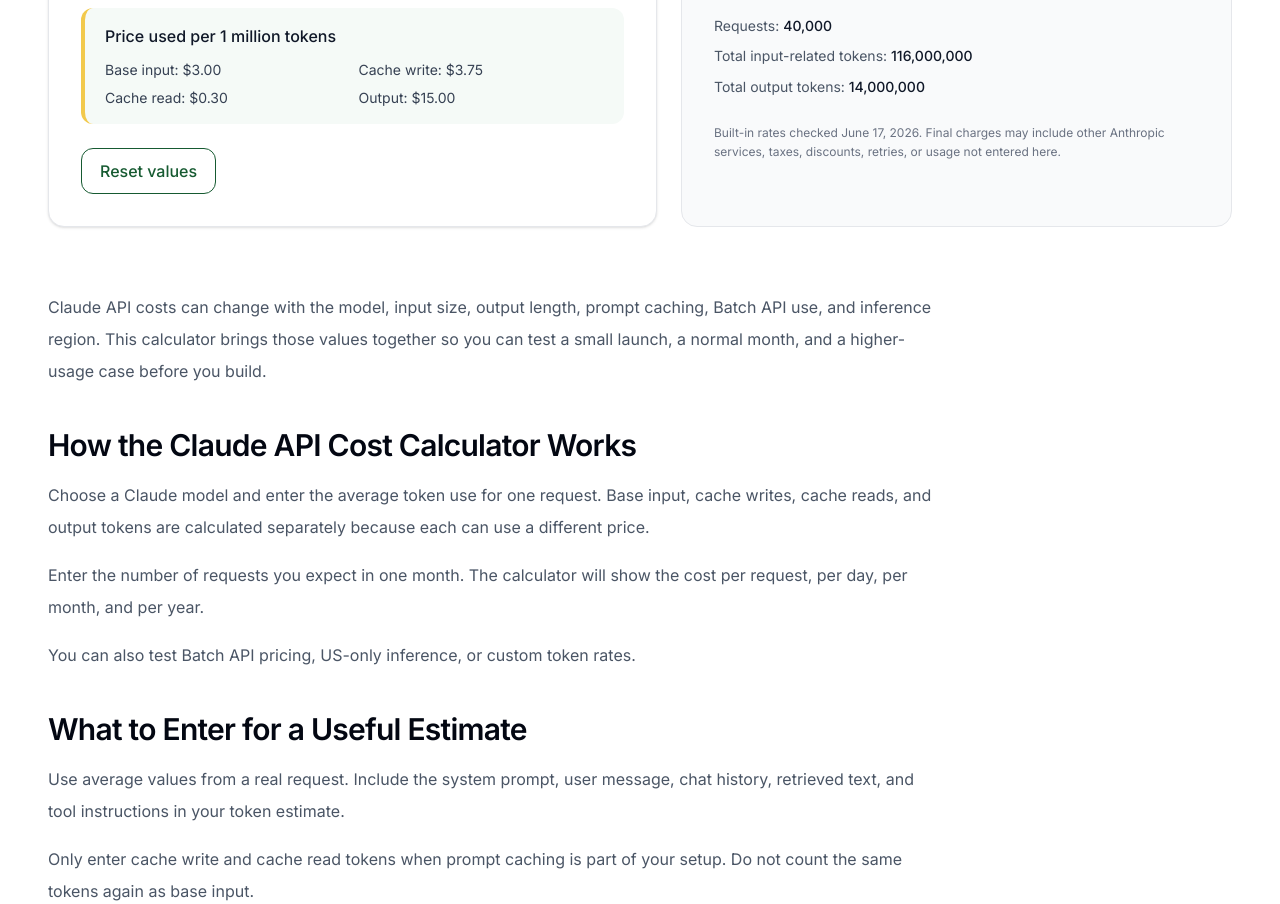
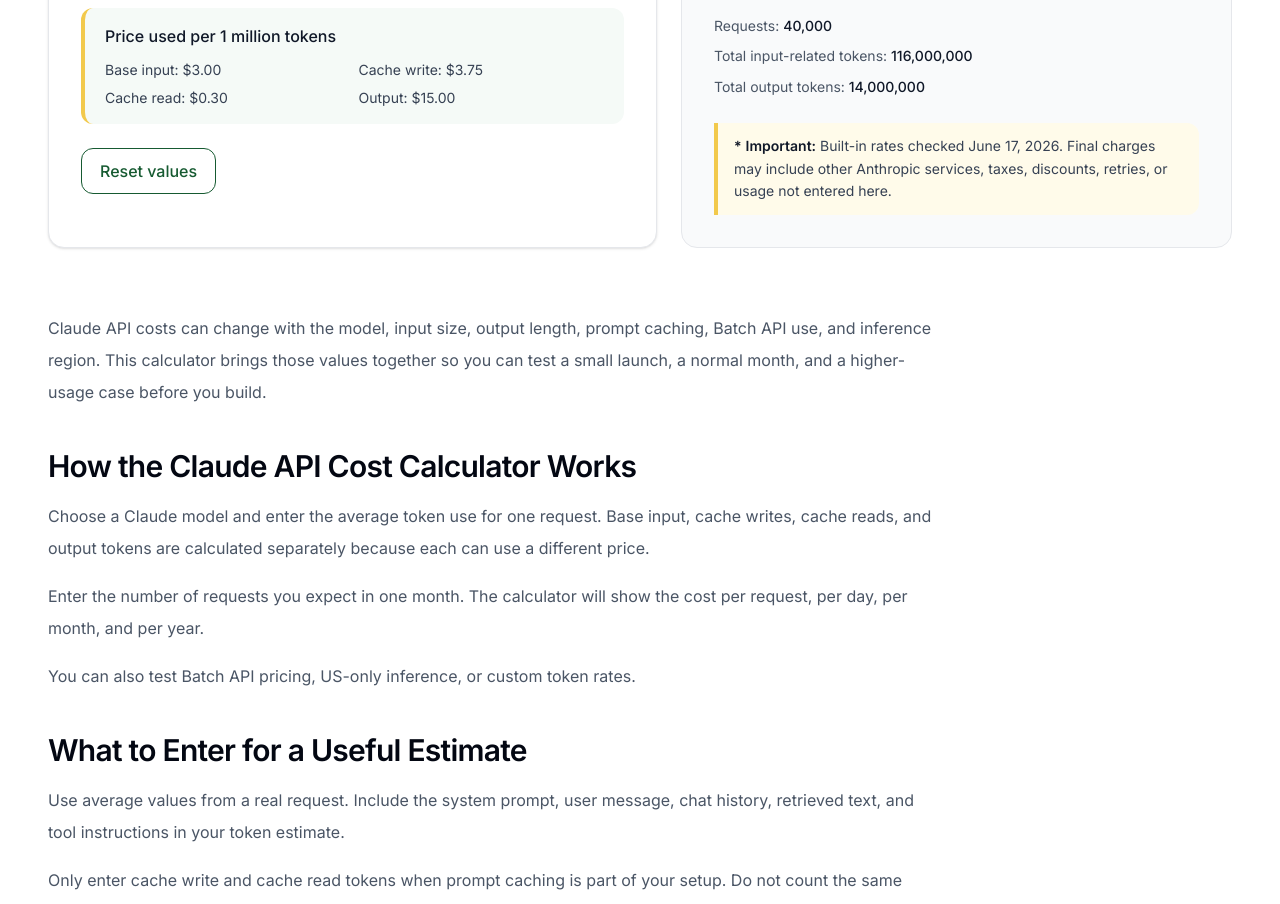
Before and after one commit to vaarunsonawwane-ops/beeija, a Next.js app: page /tools/claude-api-cost-calculator in a window 1280 px wide. Shown: the part 1260-2164 px from the top of the page. Built offline with nearby package versions, Linux system fonts and the light colour scheme.

Commit message:
imp notice update

```diff
--- /dev/null
+++ b/app/components/BeeijaNotice.tsx
@@ -0,0 +1,19 @@
+import type { ReactNode } from "react";
+
+type BeeijaNoticeProps = {
+  children: ReactNode;
+};
+
+export default function BeeijaNotice({
+  children,
+}: BeeijaNoticeProps) {
+  return (
+    <div className="mt-6 rounded-r-xl border-l-4 border-[#F2C94C] bg-[#FFFBEA] px-4 py-3 text-sm leading-relaxed text-gray-700">
+      <p>
+        <span className="font-semibold text-gray-900">*</span>{" "}
+        <span className="font-semibold text-gray-900">Important:</span>{" "}
+        {children}
+      </p>
+    </div>
+  );
+}
--- a/app/tools/claude-api-cost-calculator/ToolClient.tsx
+++ b/app/tools/claude-api-cost-calculator/ToolClient.tsx
@@ -3,6 +3,7 @@
 import { useMemo, useState } from "react";
 import BeeijaSelect from "@/app/components/BeeijaSelect";
 import BeeijaNumberField from "@/app/components/BeeijaNumberField";
+import BeeijaNotice from "@/app/components/BeeijaNotice";
 
 type ModelKey = "claude-opus-4.8" | "claude-sonnet-4.6" | "claude-haiku-4.5";
 type CacheMode = "none" | "5m" | "1h";
@@ -504,11 +505,9 @@ export default function ToolClient() {
           </p>
         </div>
 
-        <p className="mt-6 text-xs leading-relaxed text-gray-500">
-          Built-in rates checked June 17, 2026. Final charges may include other
-          Anthropic services, taxes, discounts, retries, or usage not entered
-          here.
-        </p>
+        <BeeijaNotice>
+          Built-in rates checked June 17, 2026. Final charges may include other Anthropic services, taxes, discounts, retries, or usage not entered here.
+        </BeeijaNotice>
       </section>
     </div>
   );
--- a/app/tools/gemini-api-cost-calculator/ToolClient.tsx
+++ b/app/tools/gemini-api-cost-calculator/ToolClient.tsx
@@ -3,6 +3,7 @@
 import { useMemo, useState } from "react";
 import BeeijaSelect from "@/app/components/BeeijaSelect";
 import BeeijaNumberField from "@/app/components/BeeijaNumberField";
+import BeeijaNotice from "@/app/components/BeeijaNotice";
 
 type ModelKey =
   | "gemini-2.5-pro"
@@ -505,10 +506,9 @@ export default function ToolClient() {
           </p>
         </div>
 
-        <p className="mt-6 text-xs leading-relaxed text-gray-500">
-          Built-in rates checked June 17, 2026. Cache storage, grounding, media,
-          taxes, discounts, and other services are not included.
-        </p>
+        <BeeijaNotice>
+          Built-in rates checked June 17, 2026. Cache storage, grounding, media, taxes, discounts, and other services are not included.
+        </BeeijaNotice>
       </section>
     </div>
   );
--- a/app/tools/openai-api-cost-calculator/ToolClient.tsx
+++ b/app/tools/openai-api-cost-calculator/ToolClient.tsx
@@ -3,6 +3,7 @@
 import { useMemo, useState } from "react";
 import BeeijaSelect from "@/app/components/BeeijaSelect";
 import BeeijaNumberField from "@/app/components/BeeijaNumberField";
+import BeeijaNotice from "@/app/components/BeeijaNotice";
 
 type ModelKey = "gpt-5.5" | "gpt-5.4" | "gpt-5.4-mini";
 
@@ -402,10 +403,9 @@ export default function ToolClient() {
           </p>
         </div>
 
-        <p className="mt-6 text-xs leading-relaxed text-gray-500">
-          Built-in rates checked June 16, 2026. Final charges may include other
-          OpenAI services, taxes, discounts, retries, or usage not entered here.
-        </p>
+        <BeeijaNotice>
+          Built-in rates checked June 16, 2026. Final charges may include other OpenAI services, taxes, discounts, retries, or usage not entered here.
+        </BeeijaNotice>
       </section>
     </div>
   );
```
